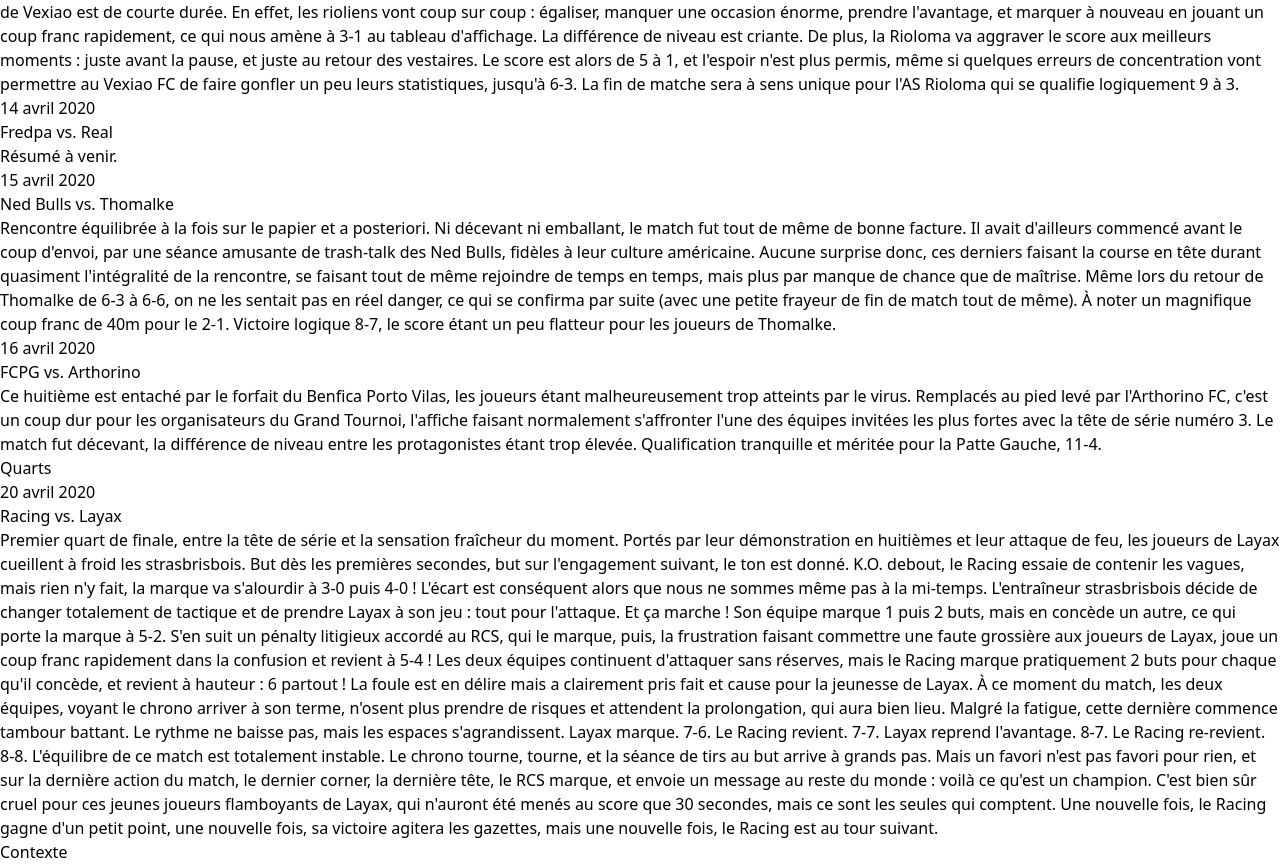
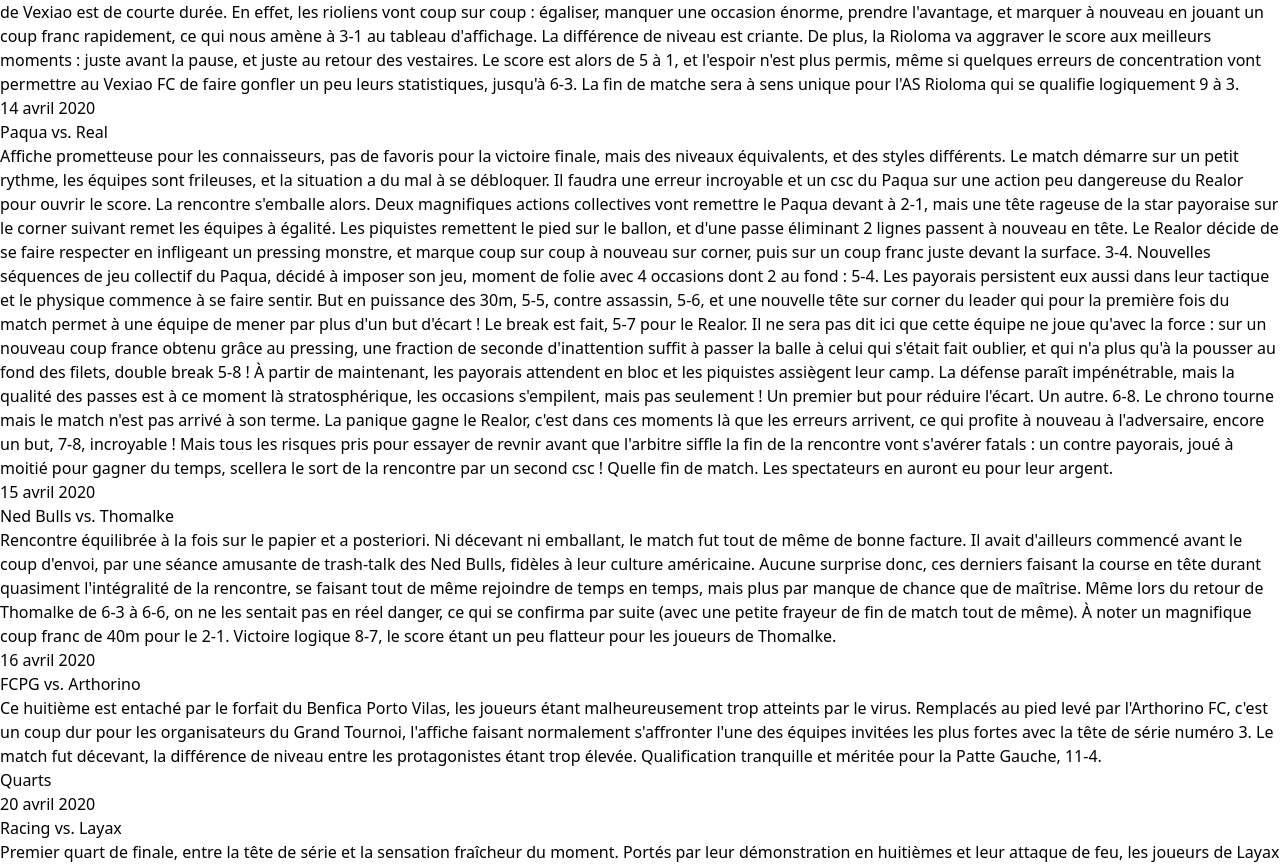
Before and after one commit to AlfredWallace/LeGrandTournoiDeLAfterFoot, a Vue app: page / in a window 1280 px wide. Shown: the part 1920-2788 px from the top of the page. Built offline with nearby package versions, Linux system fonts and the light colour scheme.

Commit message:
Summary + club name change

```diff
--- a/src/App.vue
+++ b/src/App.vue
@@ -65,7 +65,7 @@ export default {
         jmh: new Team("Jonathandan Godot FC", "Godot FC", 4),
         jro: new Team("FC Patte Gauche", "FCPG", 3),
         aro: new Team("Arthorino FC", "Arthorino", null),
-        fpi: new Team("FC Fredpiquionne", "Fredpa", null),
+        fpi: new Team("AS Piqui Paqua", "Paqua", null),
         llp: new Team("Realor El Payor", "Real", 6),
         nja: new Team("Paris Saint-Jamain", "PSJ", 7),
         lch: new Team("Inter Charbonara FC", "Inter", null),
@@ -137,7 +137,24 @@ export default {
             " l'affiche faisant normalement s'affronter l'une des équipes invitées les plus fortes avec la tête de série numéro 3. Le match fut décevant, la différence de niveau entre les protagonistes étant trop élevée." +
             " Qualification tranquille et méritée pour la Patte Gauche, 11-4."
         ),
-        new Match(16, 6, new Date(2020, 3, 14), new Side(this.teams.fpi, 7), new Side(this.teams.llp, 9), "Résumé à venir."),
+        new Match(
+          16,
+          6,
+          new Date(2020, 3, 14),
+          new Side(this.teams.fpi, 7),
+          new Side(this.teams.llp, 9),
+          "Affiche prometteuse pour les connaisseurs, pas de favoris pour la victoire finale, mais des niveaux équivalents, et des styles différents. Le match démarre sur un petit rythme, les équipes sont frileuses," +
+            " et la situation a du mal à se débloquer. Il faudra une erreur incroyable et un csc du Paqua sur une action peu dangereuse du Realor pour ouvrir le score. La rencontre s'emballe alors. Deux magnifiques actions collectives " +
+            " vont remettre le Paqua devant à 2-1, mais une tête rageuse de la star payoraise sur le corner suivant remet les équipes à égalité. Les piquistes remettent le pied sur le ballon, et d'une passe éliminant 2 lignes passent à nouveau" +
+            " en tête. Le Realor décide de se faire respecter en infligeant un pressing monstre, et marque coup sur coup à nouveau sur corner, puis sur un coup franc juste devant la surface. 3-4. Nouvelles séquences de jeu collectif du Paqua," +
+            " décidé à imposer son jeu, moment de folie avec 4 occasions dont 2 au fond : 5-4. Les payorais persistent eux aussi dans leur tactique et le physique commence à se faire sentir. But en puissance des 30m, 5-5, contre assassin, 5-6," +
+            " et une nouvelle tête sur corner du leader qui pour la première fois du match permet à une équipe de mener par plus d'un but d'écart ! Le break est fait, 5-7 pour le Realor. Il ne sera pas dit ici que cette équipe ne joue qu'avec" +
+            " la force : sur un nouveau coup france obtenu grâce au pressing, une fraction de seconde d'inattention suffit à passer la balle à celui qui s'était fait oublier, et qui n'a plus qu'à la pousser au fond des filets, double break 5-8 !" +
+            " À partir de maintenant, les payorais attendent en bloc et les piquistes assiègent leur camp. La défense paraît impénétrable, mais la qualité des passes est à ce moment là stratosphérique, les occasions s'empilent, mais pas seulement !" +
+            " Un premier but pour réduire l'écart. Un autre. 6-8. Le chrono tourne mais le match n'est pas arrivé à son terme. La panique gagne le Realor, c'est dans ces moments là que les erreurs arrivent, ce qui profite à nouveau à l'adversaire," +
+            " encore un but, 7-8, incroyable ! Mais tous les risques pris pour essayer de revnir avant que l'arbitre siffle la fin de la rencontre vont s'avérer fatals : un contre payorais, joué à moitié pour gagner du temps," +
+            " scellera le sort de la rencontre par un second csc ! Quelle fin de match. Les spectateurs en auront eu pour leur argent."
+        ),
         new Match(
           16,
           7,
@@ -180,7 +197,17 @@ export default {
             " Une nouvelle fois, le Racing gagne d'un petit point, une nouvelle fois, sa victoire agitera les gazettes, mais une nouvelle fois, le Racing est au tour suivant."
         ),
         new Match(8, 2, "", new Side(this.teams.dpe, null), new Side(this.teams.jmh, null), ""),
-        new Match(8, 3, "", new Side(this.teams.jro, null), new Side(this.teams.llp, null), ""),
+        new Match(
+          8,
+          3,
+          new Date(2020, 3, 21),
+          new Side(this.teams.jro, 8),
+          new Side(this.teams.llp, 4),
+          "Quart de finale déséquilibré, mais pas tant que ça. Évidemment, le FC Patte Gauche est favori, mais le niveau commence à s'homogénéiser. Et pour faire honneur à ce qui est devenu la marque de fabrique de ce Grand Tournoi :" +
+            " ouverture du score de l'outsider ! Sur un but gag en plus. Malheureusement pour le Realor, ça ne va pas suffire à déstabiliser la Patte Gauche, qui va imposer sa loi et dominer la majorité de la rencontre. Après avoir égalisé," +
+            " les gauchers vont empiler les buts pour mener jusqu'à 5 à 1. Puis, gérant leur avance, vont concéder quelques buts, mais continuer à en marquer, le match se terminant sur un score assez logique de 8 à 4. Fait notable tout de même :" +
+            " un but refusé aux payorais sur hors-jeu en plein milieu du match, est finalement accordé à la VAR en toute fin de rencontre, ce qui en fait l'arbitrage avec le retour en arrière le plus lointain jamais effectué."
+        ),
         new Match(8, 4, "", new Side(this.teams.nja, null), new Side(this.teams.dri, null), "")
       ];
     },
```
